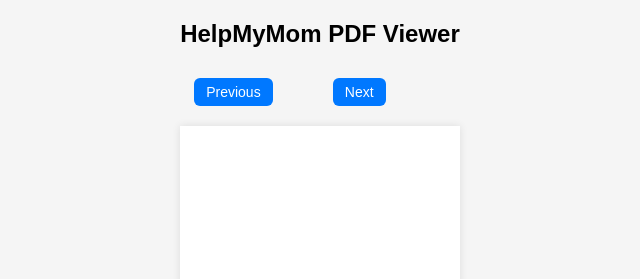
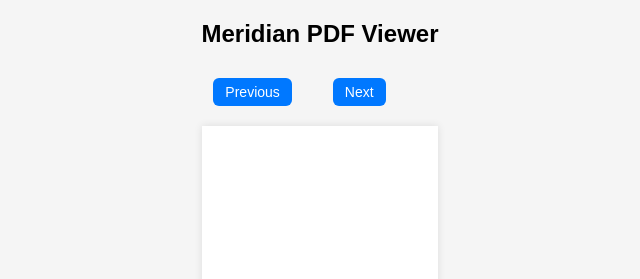
Before and after one commit to alicyang/Meridian, a browser extension: page src/PDF_VIEWER/viewer.html in a window 1280 px wide. Shown: the whole page, without its empty margins (320-960 px from the left). Drawn offline with Linux system fonts and the light colour scheme; some packages are replaced by stand-ins of ours; files that its build step writes are made by us from their sources; a script that the page names is missing.

Commit message:
one small UI fix in viewer.html

```diff
--- a/src/PDF_VIEWER/viewer.html
+++ b/src/PDF_VIEWER/viewer.html
@@ -72,7 +72,7 @@
   </style>
 </head>
 <body>
-  <h2>HelpMyMom PDF Viewer</h2>
+  <h2>Meridian PDF Viewer</h2>
   <div id="toolbar">
     <button id="prev">Previous</button>
     <button id="next">Next</button>
```
